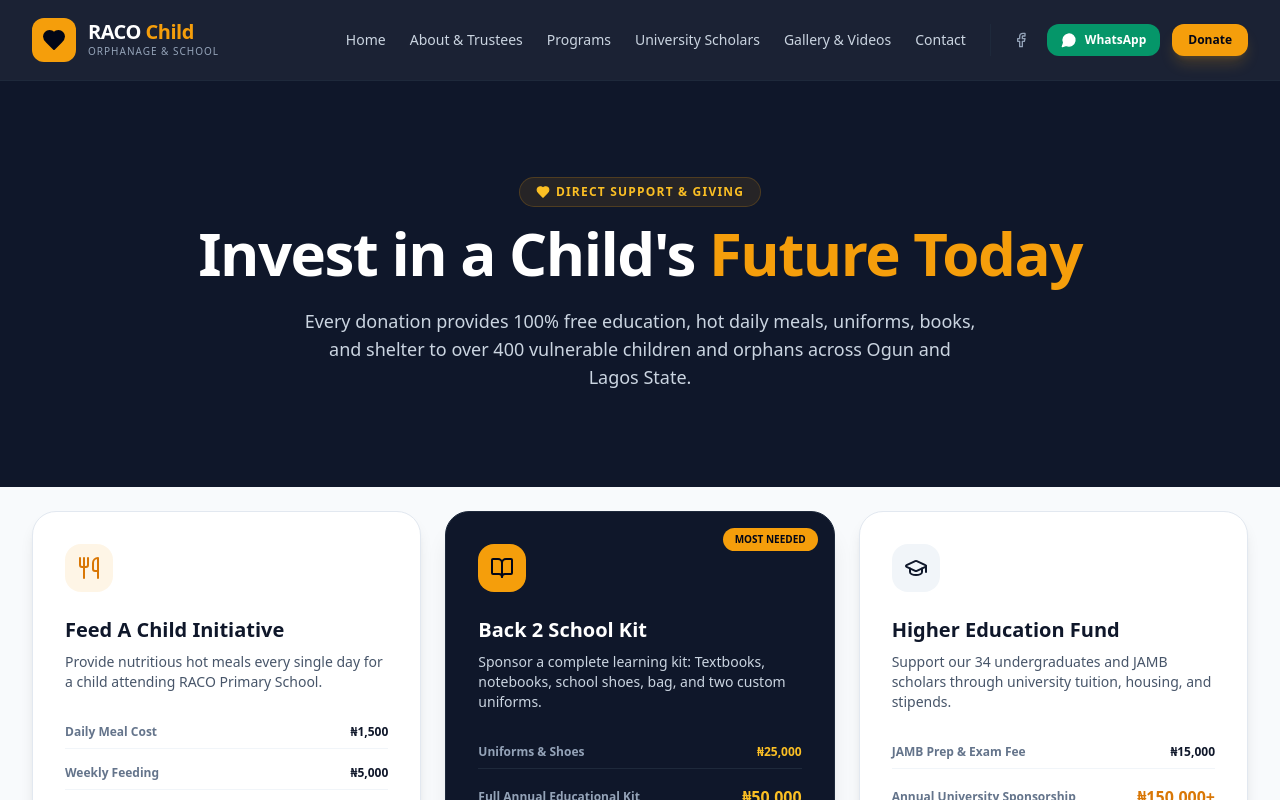
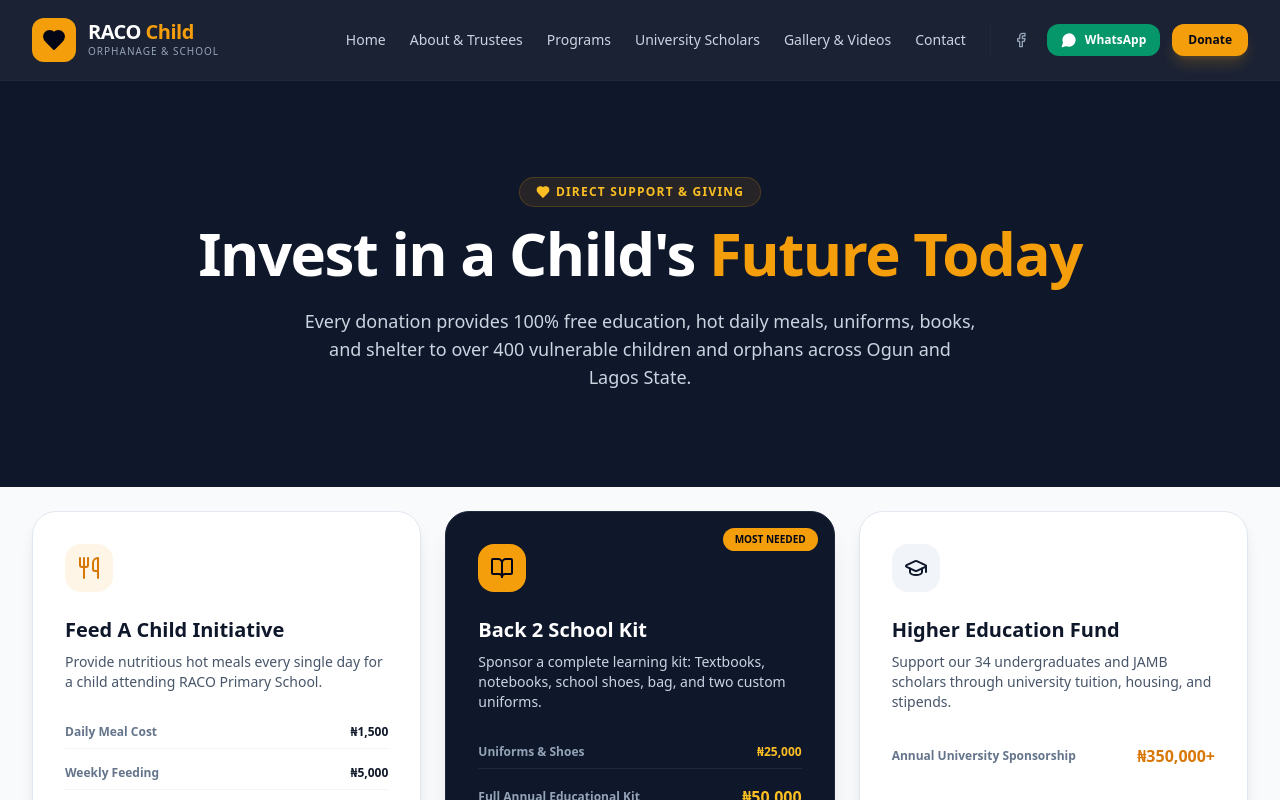
Before and after one commit to fre-mzy/raco-website20, a Next.js app: page /donate in a window 1280 px wide. Shown: the top 800 px of the page. Built offline with nearby package versions, Linux system fonts and the light colour scheme.

Commit message:
Update donation page by removing fee section
Removed JAMB Prep & Exam Fee section and updated Annual University Sponsorship amount.

```diff
--- a/app/donate/page.tsx
+++ b/app/donate/page.tsx
@@ -115,13 +115,10 @@
                   Support our 34 undergraduates and JAMB scholars through university tuition, housing, and stipends.
                 </p>
                 <div className="mt-6 space-y-2">
-                  <div className="flex justify-between items-center text-xs font-semibold py-2 border-b border-slate-100">
-                    <span className="text-slate-500">JAMB Prep & Exam Fee</span>
-                    <span className="text-slate-900 font-bold">₦15,000</span>
-                  </div>
+
                   <div className="flex justify-between items-center text-xs font-semibold py-2">
                     <span className="text-slate-500">Annual University Sponsorship</span>
-                    <span className="text-amber-600 font-extrabold text-base">₦150,000+</span>
+                    <span className="text-amber-600 font-extrabold text-base">₦350,000+</span>
                   </div>
                 </div>
               </div>
```
